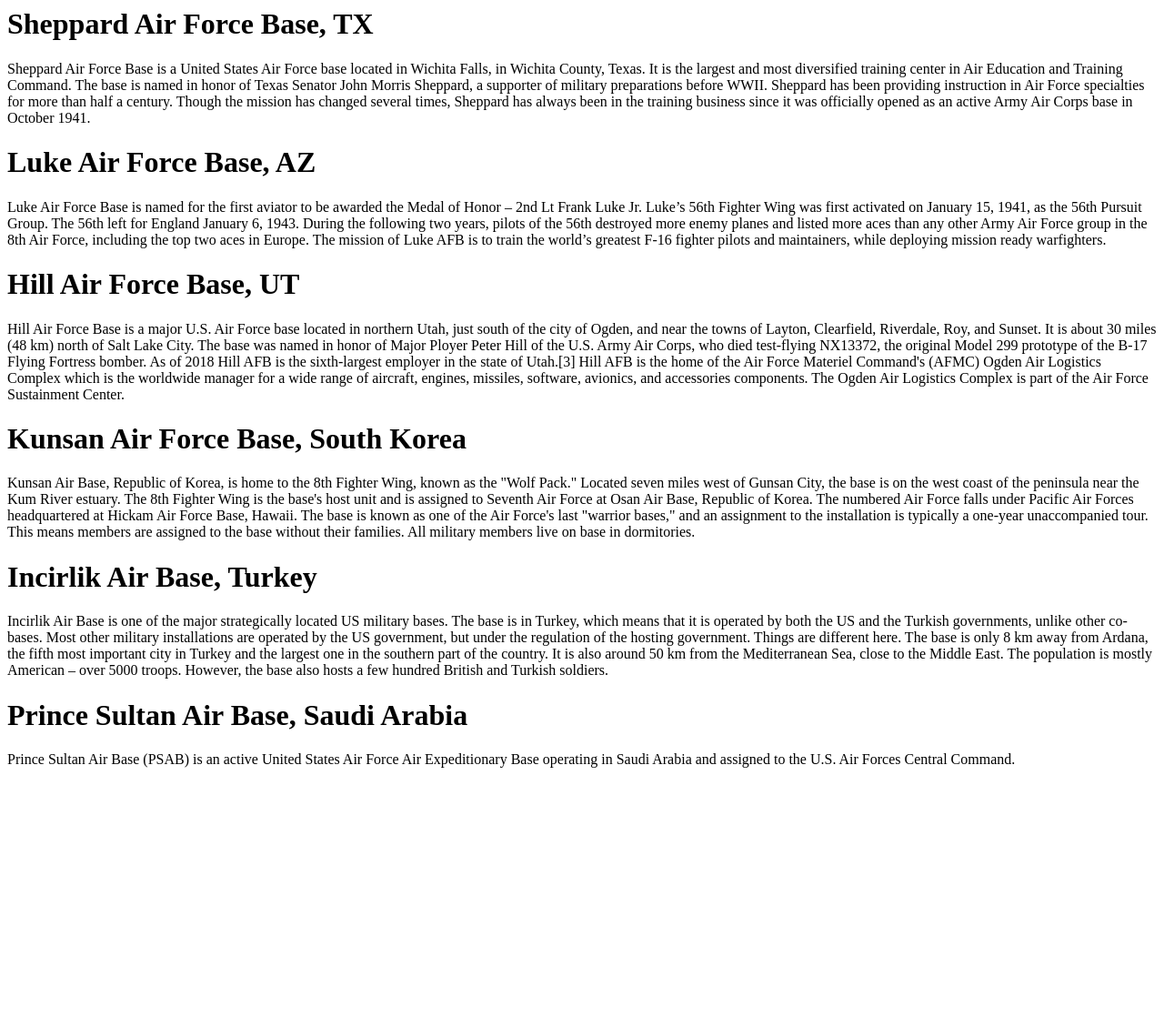
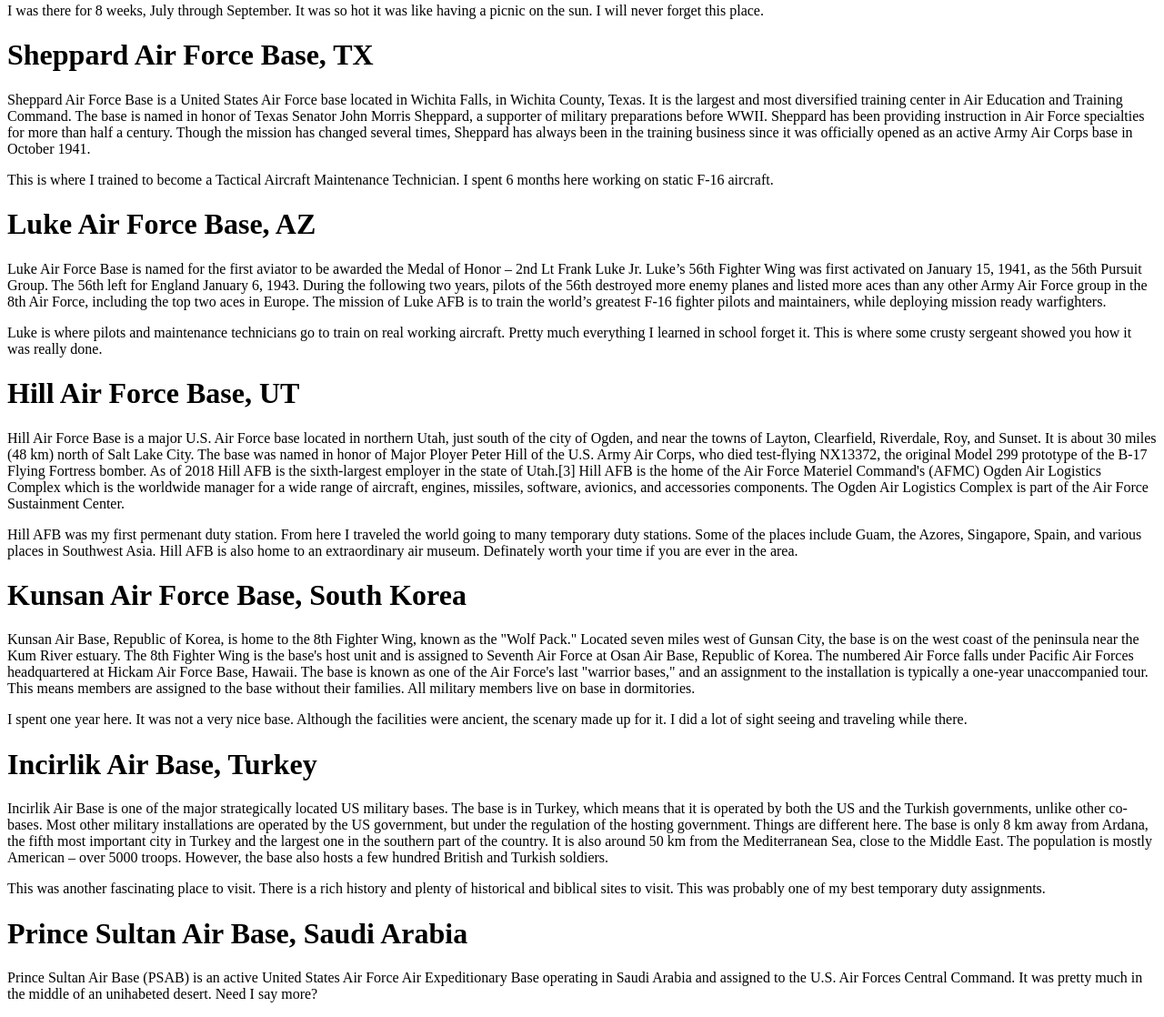
Before and after one commit to dhutch501/html-me-something, a plain HTML site: page index.html in a window 1280 px wide. Shown: the part 165-1283 px from the top of the page at 91% size. Before the commit the page ends 1025 px from the top, so only its background shows below. Drawn offline with Linux system fonts and the light colour scheme.

Commit message:
new updates to files

```diff
--- a/index.html
+++ b/index.html
@@ -11,6 +11,11 @@
             Joint Base San Antonio-Lackland serves as the “Gateway” for many Air Force careers. Air Force Basic Military Training (BMT) is the main reason for the moniker, and the installation’s primary mission is training.
             In 1941, Lackland AFB began as a small parcel of land carved out of Kelly Field, a nearby Army airfield. Kelly Field (later Kelly Air Force Base) has since closed, and the Kelly Field Annex now belongs to JBSA-Lackland.
             In 2010, the Base Realignment and Closure (BRAC) commission combined Lackland AFB, Randolph AFB, and Fort Sam Houston, forming Joint Base San Antonio.
+
+        </p>
+        <p>
+            I was there for 8 weeks, July through September. It was so hot it was like having a picnic on the sun. I will never forget this place.
+
         </p>
         <h1>
             Sheppard Air Force Base, TX
@@ -21,6 +26,10 @@
             Though the mission has changed several times, Sheppard has always been in the training business since it was officially opened as an active Army Air Corps base in October 1941.
 
         </p>
+        <p>
+            This is where I trained to become a Tactical Aircraft Maintenance Technician. I spent 6 months here working on static F-16 aircraft.
+
+        </p>
         <h1>
             Luke Air Force Base, AZ
         </h1>
@@ -28,6 +37,11 @@
             Luke Air Force Base is named for the first aviator to be awarded the Medal of Honor – 2nd Lt Frank Luke Jr. Luke’s 56th Fighter Wing was first activated on January 15, 1941, as the 56th Pursuit Group.
             The 56th left for England January 6, 1943. During the following two years, pilots of the 56th destroyed more enemy planes and listed more aces than any other Army Air Force group in the 8th Air Force, including the top two aces in Europe.
             The mission of Luke AFB is to train the world’s greatest F-16 fighter pilots and maintainers, while deploying mission ready warfighters.
+
+        </p>
+        <p>
+            Luke is where pilots and maintenance technicians go to train on real working aircraft. Pretty much everything I learned in school forget it. This is where some crusty sergeant showed you how it was really done.
+
         </p>
         <h1>
             Hill Air Force Base, UT
@@ -37,6 +51,12 @@
             The base was named in honor of Major Ployer Peter Hill of the U.S. Army Air Corps, who died test-flying NX13372, the original Model 299 prototype of the B-17 Flying Fortress bomber.
             As of 2018 Hill AFB is the sixth-largest employer in the state of Utah.[3] Hill AFB is the home of the Air Force Materiel Command's (AFMC) Ogden Air Logistics Complex which is the worldwide manager for a wide range of aircraft, engines, missiles, software, avionics, and accessories components.
             The Ogden Air Logistics Complex is part of the Air Force Sustainment Center.
+
+        </p>
+        <p>
+            Hill AFB was my first permenant duty station. From here I traveled the world going to many temporary duty stations. Some of the places include Guam, the Azores, Singapore, Spain, and various places in Southwest Asia. Hill AFB is also home to an
+            extraordinary air museum. Definately worth your time if you are ever in the area.
+
         </p>
         <h1>
             Kunsan Air Force Base, South Korea
@@ -47,6 +67,9 @@
             The base is known as one of the Air Force's last "warrior bases," and an assignment to the installation is typically a one-year unaccompanied tour. This means members are assigned to the base without their families.
             All military members live on base in dormitories.
         </p>
+        <p>
+            I spent one year here. It was not a very nice base. Although the facilities were ancient, the scenary made up for it. I did a lot of sight seeing and traveling while there.
+        </p>
         <h1>
             Incirlik Air Base, Turkey
         </h1>
@@ -55,11 +78,14 @@
             Most other military installations are operated by the US government, but under the regulation of the hosting government. Things are different here. The base is only 8 km away from Ardana, the fifth most important city in Turkey and the largest one in the southern part of the country.
             It is also around 50 km from the Mediterranean Sea, close to the Middle East. The population is mostly American – over 5000 troops. However, the base also hosts a few hundred British and Turkish soldiers.
         </p>
+        <p>
+            This was another fascinating place to visit. There is a rich history and plenty of historical and biblical sites to visit. This was probably one of my best temporary duty assignments.
+        </p>
         <h1>
             Prince Sultan Air Base, Saudi Arabia
         </h1>
         <p>
-            Prince Sultan Air Base (PSAB) is an active United States Air Force Air Expeditionary Base operating in Saudi Arabia and assigned to the U.S. Air Forces Central Command.
+            Prince Sultan Air Base (PSAB) is an active United States Air Force Air Expeditionary Base operating in Saudi Arabia and assigned to the U.S. Air Forces Central Command. It was pretty much in the middle of an unihabeted desert. Need I say more?
         </p>
     </body>
 </html>
```
Also changed, not shown: images/1600px-F-16_June_2008.jpg (added), images/2560px-Hill_Aerospace_Museum,_building_&_airpark.jpg (added), images/2880px-F-16_June_2008.jpg (added), images/Hill_AFB.jpg (added), images/Kunsan_Air_Base,_Republic_Of_Korea_(KOR).jpeg (added), images/Kunsan_air_base_with_F-16s.jpg (added), images/Luke_AFB_Fact_sheet.PNG (added), images/incirlik-air-base-turkey-map-620x432.png (added).
